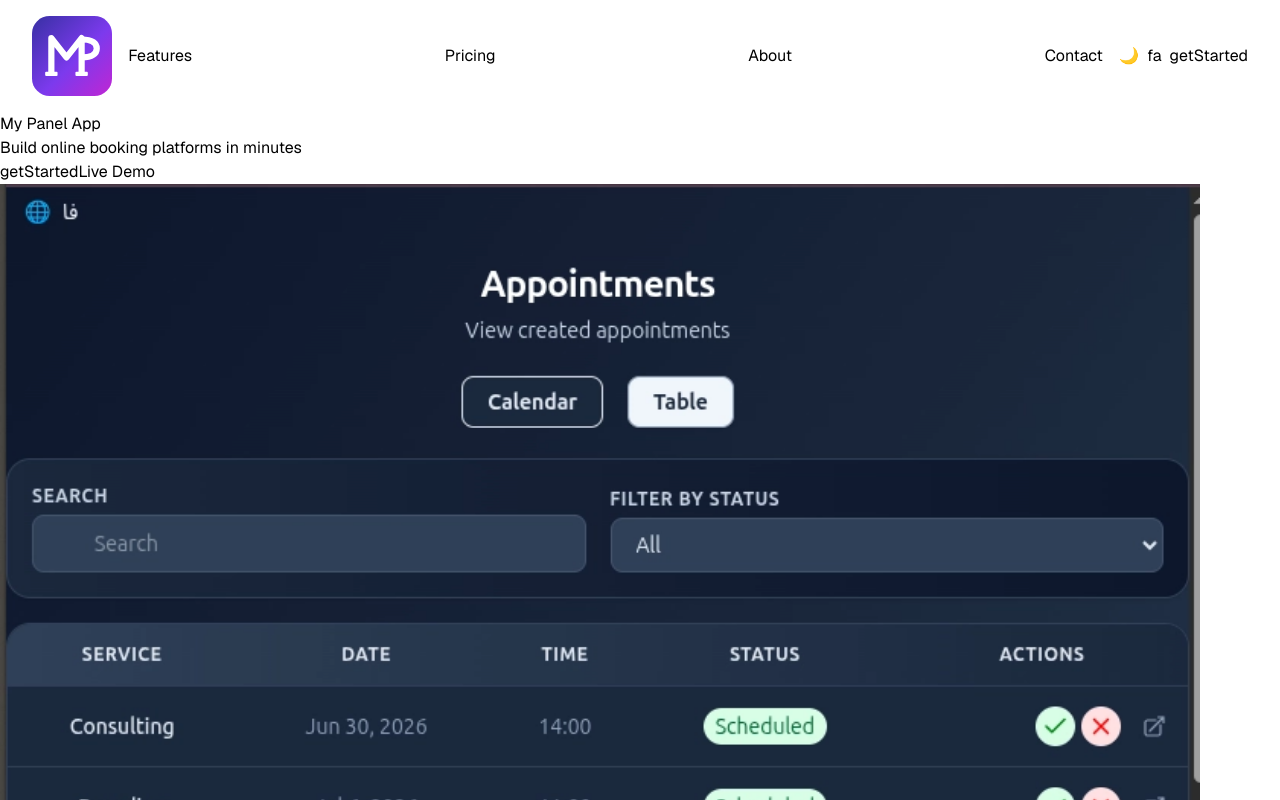
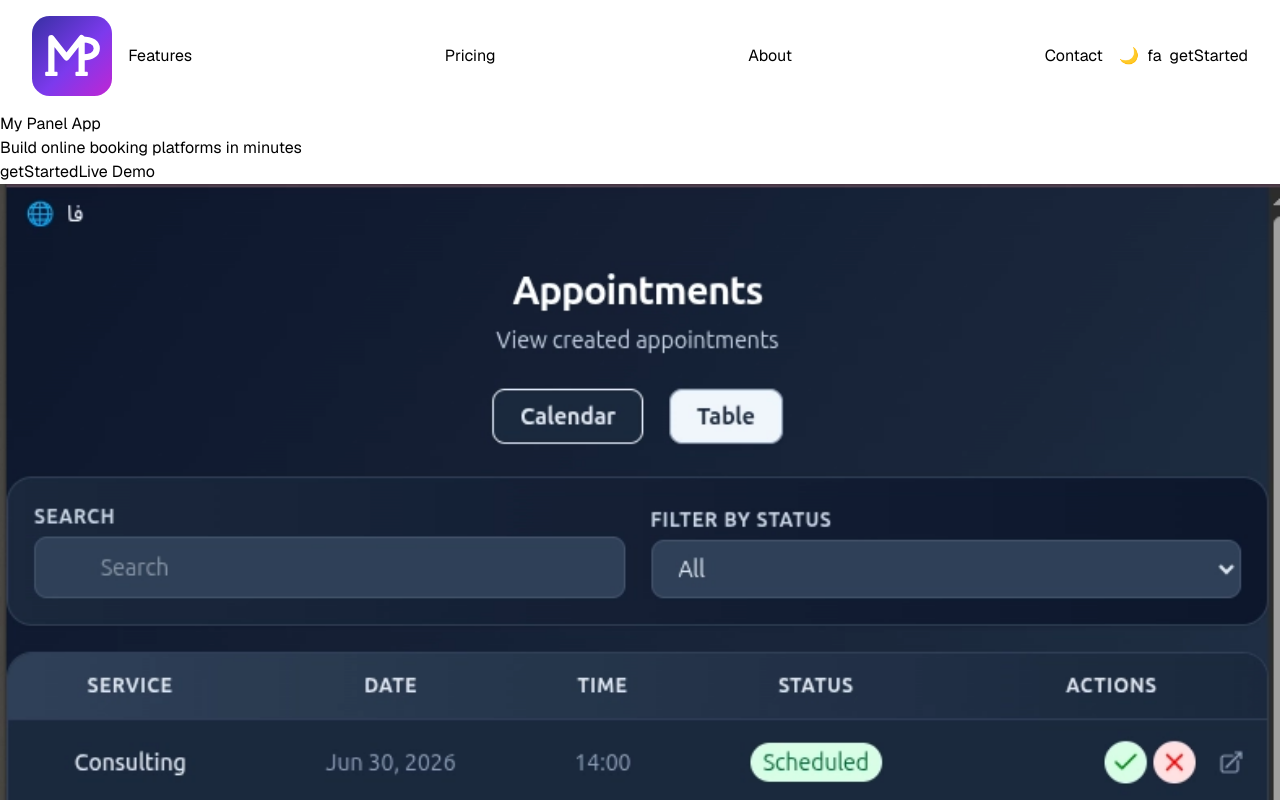
Before and after one commit to Farzane2630/mypanelapp-landingpage, a Next.js app: page / in a window 1280 px wide. Shown: the top 800 px of the page. Built offline with nearby package versions, Linux system fonts and the light colour scheme.

Commit message:
ref: hero image

```diff
--- a/components/sections/hero/hero-image.tsx
+++ b/components/sections/hero/hero-image.tsx
@@ -1,7 +1,12 @@
 import Image from "next/image";
-import dashboard from "@/public/images/hero.webp";
+import hero from "@/public/images/hero.webp";
 export default function HeroImage() {
   return (
-    <Image src={dashboard} priority alt="Dashboard" width={1200} height={700} />
+    <Image
+      src={hero}
+      priority
+      alt="Screenshot of appointments in admin dashboard"
+      className="w-full h-auto"
+    />
   );
 }
```
